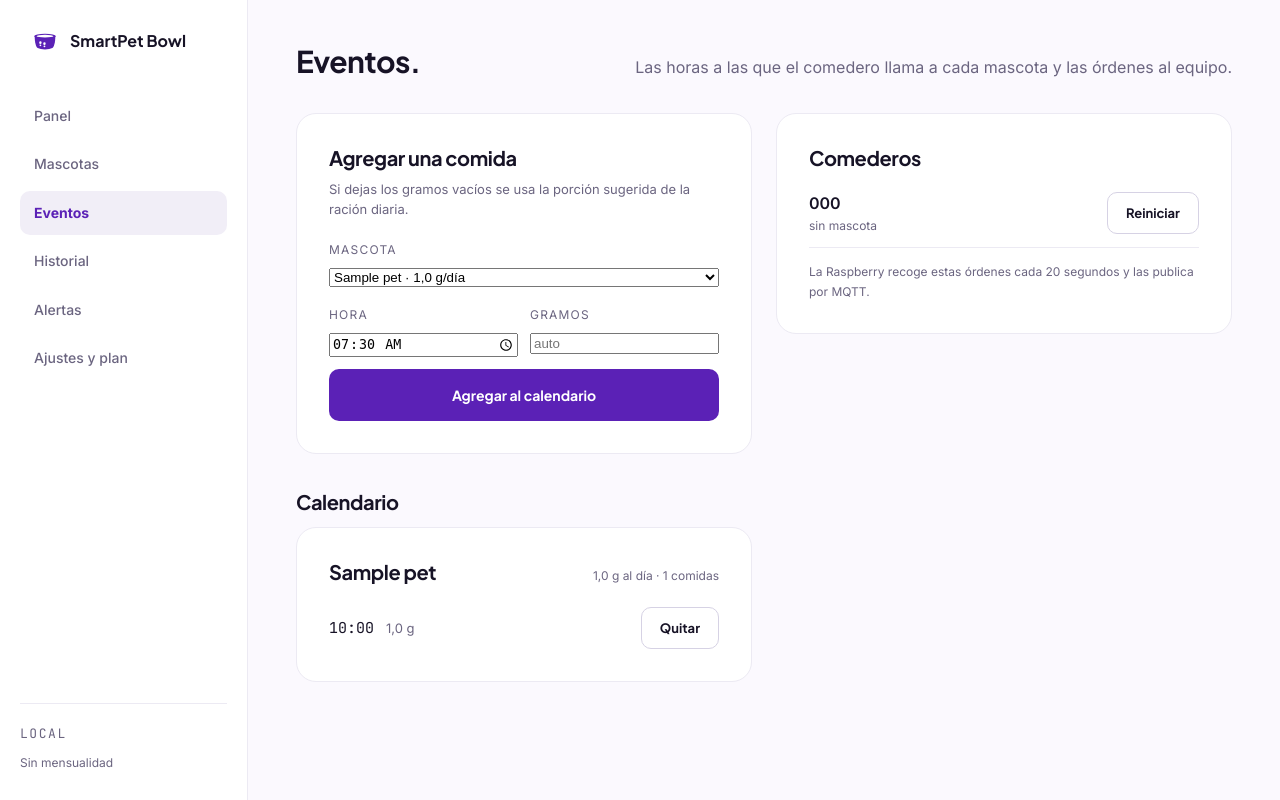
After one commit to JuanDavid-9715/smartpet_bowl, a Django app: page /app/eventos/ in a window 1280 px wide. The commit adds this page. Run offline with Django 5.2, Linux system fonts and the light colour scheme; tables that the repository leaves empty hold one stand-in row (values such as "Sample post").

Commit message:
feat(web): pagina de eventos para programar las comidas
Nueva pantalla en /app/eventos/ con el calendario de cada mascota:

- Agregar una comida: mascota, hora y gramos. Si los gramos quedan vacios se
  usa la porcion sugerida de la racion diaria (target_grams / comidas).
- Quitar un horario desde la misma lista.
- Boton 'Reiniciar' por comedero, que encola la orden que la Raspberry recoge
  cada 20 s y publica por MQTT.

La vista valida que la mascota sea del dueno y que la hora exista; una mascota
ajena no se puede tocar aunque se mande su id en el POST.

Pruebas: 6 nuevas (agregar, gramos automaticos, borrar, aislamiento entre
duenos, orden al comedero y render). 27 en la app de mascotas en verde.

Verificado en la Raspberry con el navegador: se agrego 'Jiru 12:00 10 g',
aparecio en el calendario con el mensaje de confirmacion, y se borro.

```diff
--- a/software/web/pets/urls.py
+++ b/software/web/pets/urls.py
@@ -18,6 +18,7 @@ urlpatterns = [
     path("mascotas/<int:pk>/archivar/", views.pet_archive, name="archive"),
     path("mascotas/<int:pk>/restaurar/", views.pet_restore, name="restore"),
     path("mascotas/<int:pk>/plato/quitar/", views.pet_unassign_feeder, name="unassign_feeder"),
+    path("eventos/", views.events, name="events"),
     path("historial/", views.history, name="history"),
     path("alertas/", views.alerts, name="alerts"),
     path("ajustes/", views.settings_view, name="settings"),
--- a/software/web/pets/views.py
+++ b/software/web/pets/views.py
@@ -11,7 +11,7 @@ from telemetry.models import Alert, MealEvent
 from . import nutrition
 from .forms import PetForm, PetPhotoForm
 from . import embedding, features
-from .models import Feeder, FeederCommand, Pet, PetPhoto
+from .models import Feeder, FeederCommand, MealTime, Pet, PetPhoto
 
 
 def _pets(request):
@@ -321,6 +321,61 @@ def feeder_add(request):
 
 
 @login_required
+def events(request):
+    """Horarios de comida y ordenes al comedero: el calendario del sistema."""
+    pets = _pets(request).filter(archived=False)
+
+    if request.method == "POST":
+        accion = request.POST.get("accion", "agregar")
+
+        if accion == "agregar":
+            pet = pets.filter(pk=request.POST.get("pet")).first()
+            hora = (request.POST.get("time") or "").strip()
+            gramos = (request.POST.get("grams") or "").strip()
+
+            if pet is None or not hora:
+                messages.error(request, "Elige la mascota y la hora.")
+            else:
+                if not gramos:
+                    comidas = pet.meals_per_day or 2
+                    gramos = round(float(pet.target_grams or 0) / comidas, 1)
+                try:
+                    MealTime.objects.create(pet=pet, time=hora, grams=gramos)
+                    messages.success(
+                        request, "%s: comida a las %s con %s g." % (pet.name, hora[:5], gramos)
+                    )
+                except (ValueError, TypeError):
+                    messages.error(request, "Esa hora o ese peso no son validos.")
+
+        elif accion == "borrar":
+            comida = MealTime.objects.filter(
+                pk=request.POST.get("meal"), pet__owner=request.user
+            ).first()
+            if comida is not None:
+                comida.delete()
+                messages.success(request, "Horario eliminado.")
+
+        elif accion == "orden":
+            comedero = Feeder.objects.filter(
+                owner=request.user, pk=request.POST.get("feeder")
+            ).first()
+            if comedero is not None:
+                FeederCommand.objects.create(
+                    feeder=comedero, action=request.POST.get("action", "reconnect")
+                )
+                messages.success(request, "Orden enviada a %s." % comedero.code)
+
+        return redirect("pets:events")
+
+    comederos = Feeder.objects.filter(owner=request.user).order_by("code")
+    return render(
+        request,
+        "pets/events.html",
+        {"pets": pets, "comederos": comederos},
+    )
+
+
+@login_required
 def feeder_command(request, pk):
     feeder = get_object_or_404(Feeder.objects.filter(owner=request.user), pk=pk)
     if request.method == "POST":
--- a/software/web/templates/partials/app_nav.html
+++ b/software/web/templates/partials/app_nav.html
@@ -5,6 +5,7 @@
   <nav class="app-nav" aria-label="Aplicacion">
     <a href="{% url 'pets:dashboard' %}" {% if request.resolver_match.url_name == 'dashboard' %}aria-current="page"{% endif %}>Panel</a>
     <a href="{% url 'pets:list' %}" {% if request.resolver_match.url_name == 'list' or request.resolver_match.url_name == 'detail' %}aria-current="page"{% endif %}>Mascotas</a>
+    <a href="{% url 'pets:events' %}" {% if request.resolver_match.url_name == 'events' %}aria-current="page"{% endif %}>Eventos</a>
     <a href="{% url 'pets:history' %}" {% if request.resolver_match.url_name == 'history' %}aria-current="page"{% endif %}>Historial</a>
     <a href="{% url 'pets:alerts' %}" {% if request.resolver_match.url_name == 'alerts' %}aria-current="page"{% endif %}>Alertas</a>
     <a href="{% url 'pets:settings' %}" {% if request.resolver_match.url_name == 'settings' %}aria-current="page"{% endif %}>Ajustes y plan</a>
--- /dev/null
+++ b/software/web/templates/pets/events.html
@@ -0,0 +1,111 @@
+{% extends "pets/base_app.html" %}
+{% block title %}Eventos — SmartPet Bowl{% endblock %}
+{% block app %}
+<div class="app-head">
+  <h1>Eventos.</h1>
+  <p class="muted">Las horas a las que el comedero llama a cada mascota y las órdenes al equipo.</p>
+</div>
+
+<div class="grid grid--2" style="margin-top:24px;align-items:start">
+
+  <section class="card">
+    <h3>Agregar una comida</h3>
+    <p class="muted" style="font-size:13px;margin-top:4px">
+      Si dejas los gramos vacíos se usa la porción sugerida de la ración diaria.
+    </p>
+    <form method="post" style="margin-top:16px;display:grid;gap:12px">
+      {% csrf_token %}
+      <input type="hidden" name="accion" value="agregar">
+      <label>
+        <span class="muted" style="font-size:12px;text-transform:uppercase;letter-spacing:.1em">Mascota</span>
+        <select name="pet" required style="width:100%;margin-top:6px">
+          {% for pet in pets %}
+            <option value="{{ pet.pk }}">{{ pet.name }} · {{ pet.target_grams }} g/día</option>
+          {% empty %}
+            <option value="">No hay mascotas activas</option>
+          {% endfor %}
+        </select>
+      </label>
+      <div style="display:flex;gap:12px;flex-wrap:wrap">
+        <label style="flex:1;min-width:130px">
+          <span class="muted" style="font-size:12px;text-transform:uppercase;letter-spacing:.1em">Hora</span>
+          <input type="time" name="time" required value="07:30" style="width:100%;margin-top:6px">
+        </label>
+        <label style="flex:1;min-width:110px">
+          <span class="muted" style="font-size:12px;text-transform:uppercase;letter-spacing:.1em">Gramos</span>
+          <input type="number" name="grams" min="1" step="0.1" placeholder="auto" style="width:100%;margin-top:6px">
+        </label>
+      </div>
+      <button class="btn btn--primary" type="submit" {% if not pets %}disabled{% endif %}>
+        Agregar al calendario
+      </button>
+    </form>
+  </section>
+
+  <section class="card">
+    <h3>Comederos</h3>
+    {% if comederos %}
+      {% for feeder in comederos %}
+        <div style="display:flex;justify-content:space-between;align-items:center;gap:12px;padding:12px 0;border-bottom:1px solid var(--hairline)">
+          <div>
+            <p style="font-weight:600">{{ feeder.code }}</p>
+            <p class="muted" style="font-size:12px">
+              {% for pet in feeder.pets.all %}{{ pet.name }}{% if not forloop.last %}, {% endif %}{% empty %}sin mascota{% endfor %}
+            </p>
+          </div>
+          <form method="post" style="margin:0">
+            {% csrf_token %}
+            <input type="hidden" name="accion" value="orden">
+            <input type="hidden" name="feeder" value="{{ feeder.pk }}">
+            <input type="hidden" name="action" value="restart">
+            <button class="btn btn--ghost btn--sm" type="submit">Reiniciar</button>
+          </form>
+        </div>
+      {% endfor %}
+    {% else %}
+      <p class="muted">Todavía no hay comederos registrados.</p>
+    {% endif %}
+    <p class="muted" style="font-size:12px;margin-top:14px">
+      La Raspberry recoge estas órdenes cada 20 segundos y las publica por MQTT.
+    </p>
+  </section>
+</div>
+
+<h3 style="margin-top:36px">Calendario</h3>
+{% if pets %}
+  <div class="grid grid--2" style="margin-top:14px;align-items:start">
+    {% for pet in pets %}
+      <section class="card">
+        <div style="display:flex;justify-content:space-between;align-items:baseline;gap:12px">
+          <h3 style="font-size:20px">{{ pet.name }}</h3>
+          <span class="muted" style="font-size:12px">{{ pet.target_grams }} g al día · {{ pet.meals_per_day }} comidas</span>
+        </div>
+        {% if pet.meal_times.all %}
+          <div style="margin-top:14px;display:grid;gap:8px">
+            {% for meal in pet.meal_times.all %}
+              <div style="display:flex;justify-content:space-between;align-items:center;gap:12px">
+                <span class="mono" style="font-size:15px">{{ meal.time|time:"H:i" }}</span>
+                <span class="muted" style="font-size:13px;flex:1">{{ meal.grams }} g</span>
+                <form method="post" style="margin:0">
+                  {% csrf_token %}
+                  <input type="hidden" name="accion" value="borrar">
+                  <input type="hidden" name="meal" value="{{ meal.pk }}">
+                  <button class="btn btn--ghost btn--sm" type="submit">Quitar</button>
+                </form>
+              </div>
+            {% endfor %}
+          </div>
+        {% else %}
+          <p class="muted" style="margin-top:12px;font-size:13px">
+            Sin horarios. El comedero no llamará a {{ pet.name }} hasta que agregues uno.
+          </p>
+        {% endif %}
+      </section>
+    {% endfor %}
+  </div>
+{% else %}
+  <div class="card" style="margin-top:14px">
+    <p class="muted">Agrega una mascota para poder programar sus comidas.</p>
+  </div>
+{% endif %}
+{% endblock %}
```
Also changed, not shown: software/web/pets/tests.py (+87 -0 lines).
